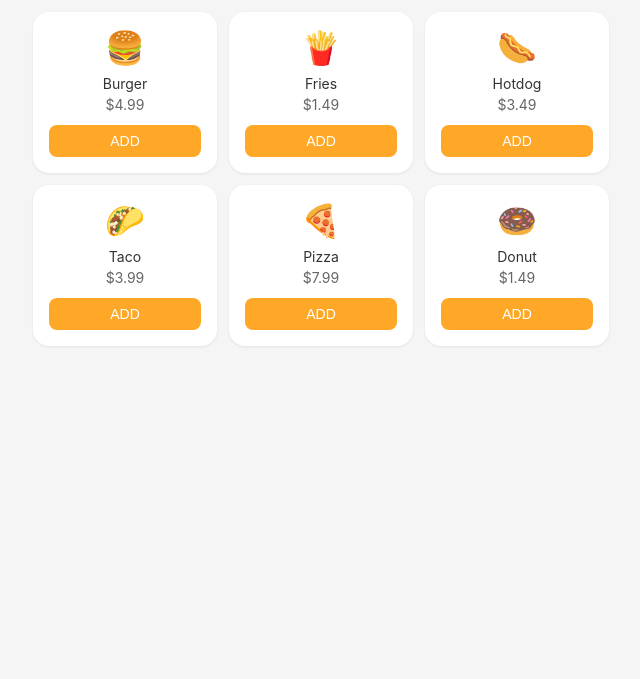
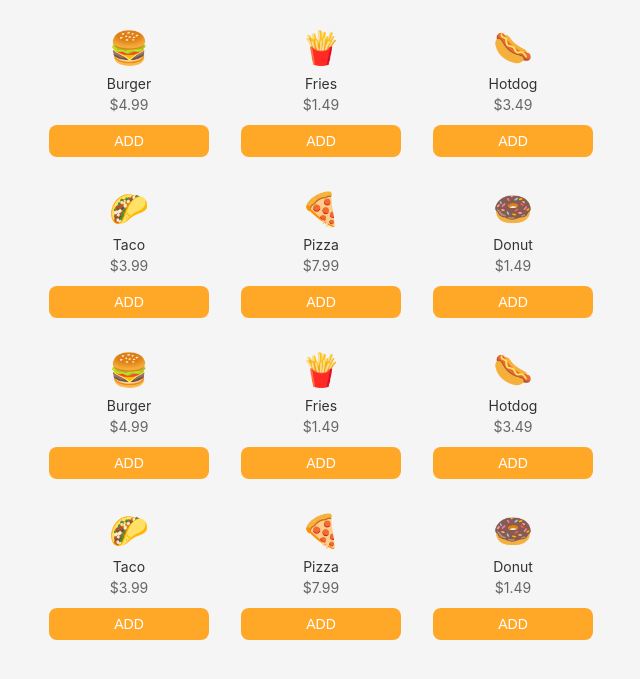
Before and after one commit to PiyushAshtekar/order, a Flask app: page /menu in a window 1280 px wide. Shown: the top 679 px of the page, without its empty margins (319-959 px from the left). Run offline with Flask 3, Linux system fonts and the light colour scheme.

Commit message:
fix design

```diff
--- a/templates/menu.html
+++ b/templates/menu.html
@@ -358,18 +358,14 @@
         .menu-grid {
             display: grid;
             grid-template-columns: repeat(3, 1fr);
-            gap: 12px;
             padding: 12px;
             margin: 0 auto;
-            max-width: 600px;
+            max-width: 100%;
         }
 
         .menu-item {
-            background: white;
-            border-radius: 16px;
-            padding: 16px;
+            padding: 12px;
             text-align: center;
-            box-shadow: 0 1px 3px rgba(0,0,0,0.08);
         }
 
         .item-image {
@@ -395,7 +391,7 @@
             align-items: center;
             background: #f5f5f5;
             border-radius: 8px;
-            padding: 4px 12px;
+            padding: 4px 8px;
             margin-top: 8px;
         }
 
@@ -437,7 +433,7 @@
 
         .view-order-button {
             position: fixed;
-            bottom: 16px;
+            /* bottom: 16px; */
             left: 0;
             right: 0;
             background: #4CAF50;
@@ -505,10 +501,10 @@
             transform: translateY(0);
         }
 
-        .menu-item:hover {
-            transform: translateY(-4px);
-            box-shadow: 0 6px 12px rgba(0,0,0,0.15);
-        }
+        /* .menu-item:hover {
+            transform: translateY(-2px);
+            box-shadow: 0 6px 8px rgba(0,0,0,0.15);
+        } */
 
         .quantity-btn:hover { background: #d0d0d0; }
         .quantity-btn:active { transform: scale(0.9); }
@@ -606,6 +602,79 @@
                     <button class="quantity-btn" onclick="updateQuantity('donut', 1)">+</button>
                 </div>
             </div>
+
+            <div class="menu-item" data-item="burger" data-price="4.99">
+                <div class="item-image">🍔</div>
+                <div class="item-name">Burger</div>
+                <div class="item-price">$4.99</div>
+                <button class="add-button" onclick="addItem('burger')">ADD</button>
+                <div class="quantity-controls">
+                    <button class="quantity-btn" onclick="updateQuantity('burger', -1)">-</button>
+                    <span class="quantity" id="burger-qty">0</span>
+                    <button class="quantity-btn" onclick="updateQuantity('burger', 1)">+</button>
+                </div>
+            </div>
+
+            <div class="menu-item" data-item="fries" data-price="1.49">
+                <div class="item-image">🍟</div>
+                <div class="item-name">Fries</div>
+                <div class="item-price">$1.49</div>
+                <button class="add-button" onclick="addItem('fries')">ADD</button>
+                <div class="quantity-controls">
+                    <button class="quantity-btn" onclick="updateQuantity('fries', -1)">-</button>
+                    <span class="quantity" id="fries-qty">0</span>
+                    <button class="quantity-btn" onclick="updateQuantity('fries', 1)">+</button>
+                </div>
+            </div>
+
+            <div class="menu-item" data-item="hotdog" data-price="3.49">
+                <div class="item-image">🌭</div>
+                <div class="item-name">Hotdog</div>
+                <div class="item-price">$3.49</div>
+                <button class="add-button" onclick="addItem('hotdog')">ADD</button>
+                <div class="quantity-controls">
+                    <button class="quantity-btn" onclick="updateQuantity('hotdog', -1)">-</button>
+                    <span class="quantity" id="hotdog-qty">0</span>
+                    <button class="quantity-btn" onclick="updateQuantity('hotdog', 1)">+</button>
+                </div>
+            </div>
+
+            <div class="menu-item" data-item="taco" data-price="3.99">
+                <div class="item-image">🌮</div>
+                <div class="item-name">Taco</div>
+                <div class="item-price">$3.99</div>
+                <button class="add-button" onclick="addItem('taco')">ADD</button>
+                <div class="quantity-controls">
+                    <button class="quantity-btn" onclick="updateQuantity('taco', -1)">-</button>
+                    <span class="quantity" id="taco-qty">0</span>
+                    <button class="quantity-btn" onclick="updateQuantity('taco', 1)">+</button>
+                </div>
+            </div>
+
+            <div class="menu-item" data-item="pizza" data-price="7.99">
+                <div class="item-image">🍕</div>
+                <div class="item-name">Pizza</div>
+                <div class="item-price">$7.99</div>
+                <button class="add-button" onclick="addItem('pizza')">ADD</button>
+                <div class="quantity-controls">
+                    <button class="quantity-btn" onclick="updateQuantity('pizza', -1)">-</button>
+                    <span class="quantity" id="pizza-qty">0</span>
+                    <button class="quantity-btn" onclick="updateQuantity('pizza', 1)">+</button>
+                </div>
+            </div>
+
+            <div class="menu-item" data-item="donut" data-price="1.49">
+                <div class="item-image">🍩</div>
+                <div class="item-name">Donut</div>
+                <div class="item-price">$1.49</div>
+                <button class="add-button" onclick="addItem('donut')">ADD</button>
+                <div class="quantity-controls">
+                    <button class="quantity-btn" onclick="updateQuantity('donut', -1)">-</button>
+                    <span class="quantity" id="donut-qty">0</span>
+                    <button class="quantity-btn" onclick="updateQuantity('donut', 1)">+</button>
+                </div>
+            </div>
+
         </div>
 
         <button class="view-order-button" onclick="showOrderPage()">View Order</button>
@@ -769,7 +838,6 @@
             background-color: #f5f5f5;
             max-width: 100vw;
             overflow-x: hidden;
-            overflow-y: hidden;
             /* min-height: 100vh; */
         }
 
@@ -779,10 +847,12 @@
             display: none;
             min-height: auto;
             padding-bottom: env(safe-area-inset-bottom);
+
         }
 
         .page.active {
             display: block;
+            overflow-y: scroll;
         }
 
         /* Header styles */
@@ -1010,20 +1080,15 @@
         .menu-grid {
             display: grid;
             grid-template-columns: repeat(3, 1fr);
-            gap: 12px;
-            padding: 12px;
             margin: 0 auto;
-            max-width: 600px;
+            max-width: 100%;
             max-height: calc(100vh - 100px); /* Constrain height to viewport minus button space */
             overflow-y: auto;
         }
 
         .menu-item {
-            background: white;
-            border-radius: 16px;
             padding: 16px;
             text-align: center;
-            box-shadow: 0 1px 3px rgba(0,0,0,0.08);
         }
 
         .item-image {
@@ -1049,7 +1114,7 @@
             align-items: center;
             background: #f5f5f5;
             border-radius: 8px;
-            padding: 4px 12px;
+            padding: 4px 8px;
             margin-top: 8px;
         }
 
@@ -1159,10 +1224,10 @@
             transform: translateY(0);
         }
 
-        .menu-item:hover {
-            transform: translateY(-4px);
-            box-shadow: 0 6px 12px rgba(0,0,0,0.15);
-        }
+        /* .menu-item:hover {
+            transform: translateY(-2px);
+            box-shadow: 0 6px 8px rgba(0,0,0,0.15);
+        } */
 
         .quantity-btn:hover { background: #d0d0d0; }
         .quantity-btn:active { transform: scale(0.9); }
```
